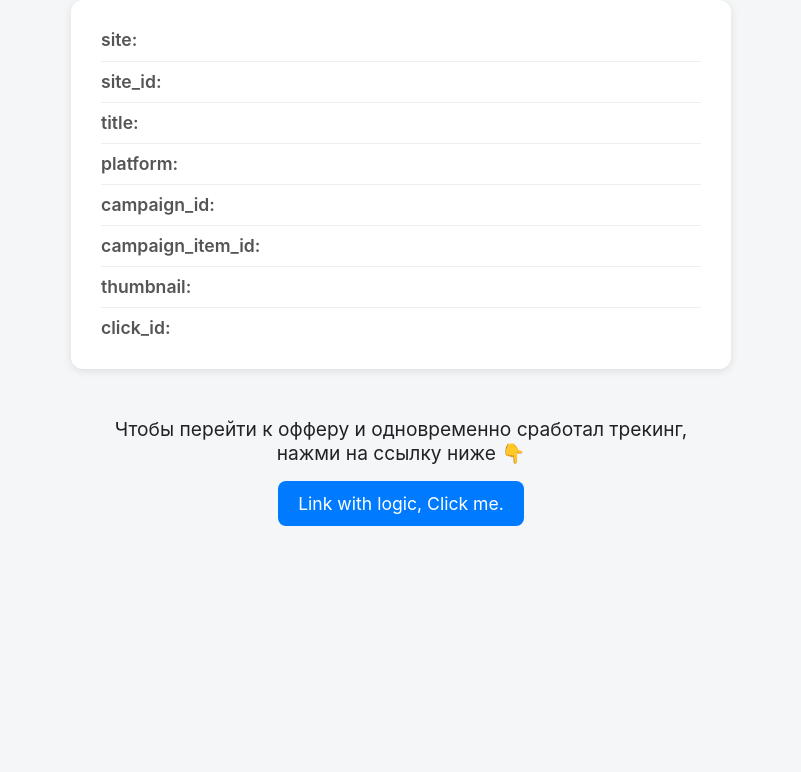
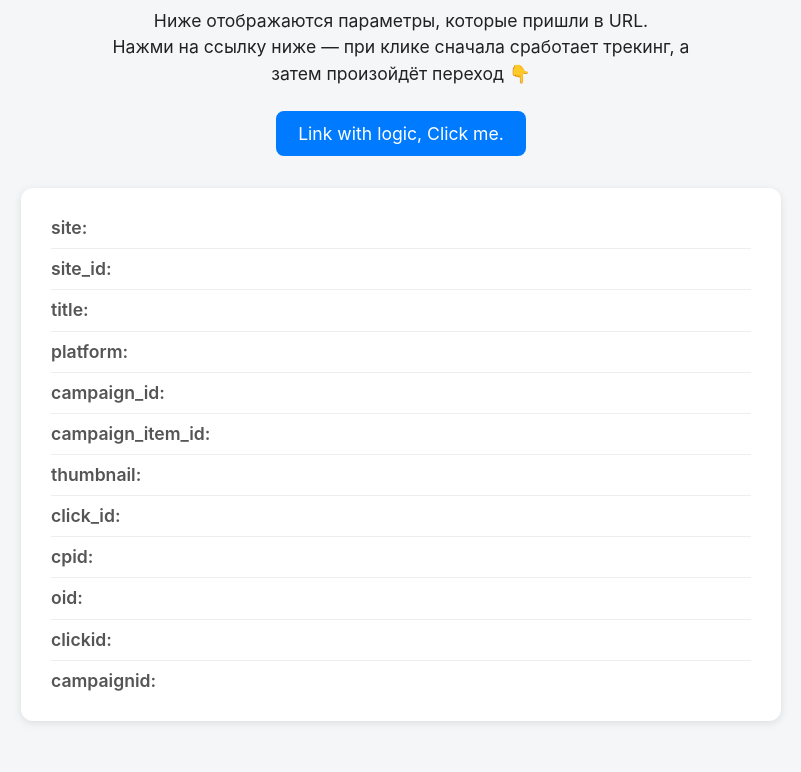
Before and after one commit to letsuptoyouteam-hash/Lander1, a plain HTML site: page index.html in a window 1280 px wide. Shown: the part 124-896 px from the top of the page, without its empty margins (239-1040 px from the left). Drawn offline with Linux system fonts and the light colour scheme.

Commit message:
Update index.html

```diff
--- a/index.html
+++ b/index.html
@@ -2,7 +2,7 @@
 <html lang="ru">
 <head>
   <meta charset="UTF-8">
-  <title>Трекер + Клик</title>
+  <title>Трекинг и переход</title>
   <style>
     body {
       font-family: -apple-system, BlinkMacSystemFont, "Segoe UI", Roboto, sans-serif;
@@ -13,17 +13,31 @@
       align-items: center;
       justify-content: flex-start;
       min-height: 100vh;
-      padding: 40px 20px;
+      padding: 30px 20px;
     }
     h1 {
       font-size: 2rem;
       margin-bottom: 1rem;
     }
     p {
-      font-size: 1.2rem;
+      font-size: 1.1rem;
       max-width: 600px;
       text-align: center;
-      margin: 1rem 0;
+      line-height: 1.5;
+      margin-bottom: 1.5rem;
+    }
+    a.tracking-link {
+      display: inline-block;
+      background: #007bff;
+      color: #fff;
+      text-decoration: none;
+      padding: 12px 22px;
+      border-radius: 8px;
+      font-size: 1.1rem;
+      transition: background 0.2s;
+    }
+    a.tracking-link:hover {
+      background: #0056b3;
     }
     .params {
       background: #fff;
@@ -32,9 +46,9 @@
       padding: 20px 30px;
       font-size: 1.1rem;
       line-height: 1.6;
-      max-width: 600px;
+      max-width: 700px;
       width: 100%;
-      margin-bottom: 2rem;
+      margin-top: 2rem;
     }
     .param {
       display: flex;
@@ -55,32 +69,50 @@
       text-align: right;
       max-width: 60%;
     }
-    a.link-button {
-      display: inline-block;
-      padding: 12px 20px;
-      background: #007bff;
-      color: #fff;
-      font-size: 1.1rem;
-      border-radius: 8px;
-      text-decoration: none;
-      transition: background 0.2s;
-    }
-    a.link-button:hover {
-      background: #0056b3;
-    }
   </style>
-
-  <!-- Метаданные для трекингового скрипта -->
-  <meta http-equiv="delegate-ch" content="sec-ch-ua https://guirmannurcence.com; sec-ch-ua-mobile https://guirmannurcence.com; sec-ch-ua-arch https://guirmannurcence.com; sec-ch-ua-model https://guirmannurcence.com; sec-ch-ua-platform https://guirmannurcence.com; sec-ch-ua-platform-version https://guirmannurcence.com; sec-ch-ua-bitness https://guirmannurcence.com; sec-ch-ua-full-version-list https://guirmannurcence.com; sec-ch-ua-full-version https://guirmannurcence.com">
-
   <script>
     function getParam(name) {
       const urlParams = new URLSearchParams(window.location.search);
       return urlParams.get(name) || '';
     }
 
-    function fireTrackingScript() {
-      // встроенный Voluum / guirmannurcence скрипт
+    window.addEventListener('DOMContentLoaded', () => {
+      const params = {
+        site: getParam('site'),
+        site_id: getParam('site_id'),
+        title: getParam('title'),
+        platform: getParam('platform'),
+        campaign_id: getParam('campaign_id'),
+        campaign_item_id: getParam('campaign_item_id'),
+        thumbnail: getParam('thumbnail'),
+        click_id: getParam('click_id'),
+        cpid: getParam('cpid'),
+        oid: getParam('oid'),
+        clickid: getParam('clickid'),
+        campaignid: getParam('campaignid')
+      };
+
+      // Показ параметров на странице
+      const paramsBox = document.querySelector('.params');
+      paramsBox.innerHTML = Object.entries(params).map(([key, value]) => `
+        <div class="param"><span>${key}:</span><span>${value}</span></div>
+      `).join('');
+
+      // Подготовка ссылки с заменой параметров
+      const link = document.querySelector('.tracking-link');
+      link.addEventListener('click', (e) => {
+        e.preventDefault();
+
+        // Формируем целевой URL (OfferPage) с параметрами
+        const offerBase = 'https://letsuptoyouteam-hash.github.io/OfferPage/';
+        const urlParams = new URLSearchParams(params).toString();
+        const offerUrl = `${offerBase}?${urlParams}`;
+
+        // Вставляем в head трекинговый скрипт динамически
+        const trackingContainer = document.createElement('div');
+        trackingContainer.innerHTML = `
+          <meta http-equiv="delegate-ch" content="sec-ch-ua https://guirmannurcence.com; sec-ch-ua-mobile https://guirmannurcence.com; sec-ch-ua-arch https://guirmannurcence.com; sec-ch-ua-model https://guirmannurcence.com; sec-ch-ua-platform https://guirmannurcence.com; sec-ch-ua-platform-version https://guirmannurcence.com; sec-ch-ua-bitness https://guirmannurcence.com; sec-ch-ua-full-version-list https://guirmannurcence.com; sec-ch-ua-full-version https://guirmannurcence.com">
+          <script>
             (function(c,d,f,h,t,b,n,u,k,l,m,e,p,v,q){
               function r(a){
                 var c=d.cookie.match(new RegExp("(^| )"+a+"=([^;]+)"));
@@ -107,46 +139,26 @@
                 }
               }())
             })(window,document,localStorage,encodeURIComponent,"href","dtpCallback","https://guirmannurcence.com/d/.js","savedCid");
-    }
+          <\/script>
+        `;
+        document.head.appendChild(trackingContainer);
 
-    window.addEventListener('DOMContentLoaded', () => {
-      // вычитываем параметры
-      const params = {
-        site: getParam('site'),
-        site_id: getParam('site_id'),
-        title: getParam('title'),
-        platform: getParam('platform'),
-        campaign_id: getParam('campaign_id'),
-        campaign_item_id: getParam('campaign_item_id'),
-        thumbnail: getParam('thumbnail'),
-        click_id: getParam('click_id')
-      };
-
-      // отображаем параметры
-      const paramsBox = document.querySelector('.params');
-      paramsBox.innerHTML = Object.entries(params).map(([key, value]) => `
-        <div class="param"><span>${key}:</span><span>${value}</span></div>
-      `).join('');
-
-      // формируем ссылку с подстановкой параметров
-      const offerUrl = `https://letsuptoyouteam-hash.github.io/OfferPage/?click_id=${encodeURIComponent(params.click_id)}&site=${encodeURIComponent(params.site)}&site_id=${encodeURIComponent(params.site_id)}&title=${encodeURIComponent(params.title)}&platform=${encodeURIComponent(params.platform)}&campaign_id=${encodeURIComponent(params.campaign_id)}&campaign_item_id=${encodeURIComponent(params.campaign_item_id)}&thumbnail=${encodeURIComponent(params.thumbnail)}&cpid=${encodeURIComponent(params.campaign_id)}&oid=dcf8d576-0df6-42d9-89f9-8533019cc31e`;
-
-      const link = document.getElementById('offer-link');
-      link.addEventListener('click', (e) => {
-        e.preventDefault();
-        fireTrackingScript(); // 🔥 сначала — зажигаем трекинговый скрипт
-        setTimeout(() => {      // затем — небольшой таймаут и редирект
+        // Небольшая задержка перед переходом, чтобы трекинг точно сработал
+        setTimeout(() => {
           window.location.href = offerUrl;
-        }, 200);
+        }, 400);
       });
     });
   </script>
 </head>
 <body>
   <h1>📊 Параметры вычитаны из ссылки</h1>
+  <p>
+    Ниже отображаются параметры, которые пришли в URL.<br>
+    Нажми на ссылку ниже — при клике сначала сработает трекинг, а затем произойдёт переход 👇
+  </p>
+  <a href="#" class="tracking-link">Link with logic, Click me.</a>
+
   <div class="params"></div>
-
-  <p>Чтобы перейти к офферу и одновременно сработал трекинг, нажми на ссылку ниже 👇</p>
-  <a href="#" id="offer-link" class="link-button">Link with logic, Click me.</a>
 </body>
 </html>
```
Lines whose indentation alone changed are shown as unchanged.
